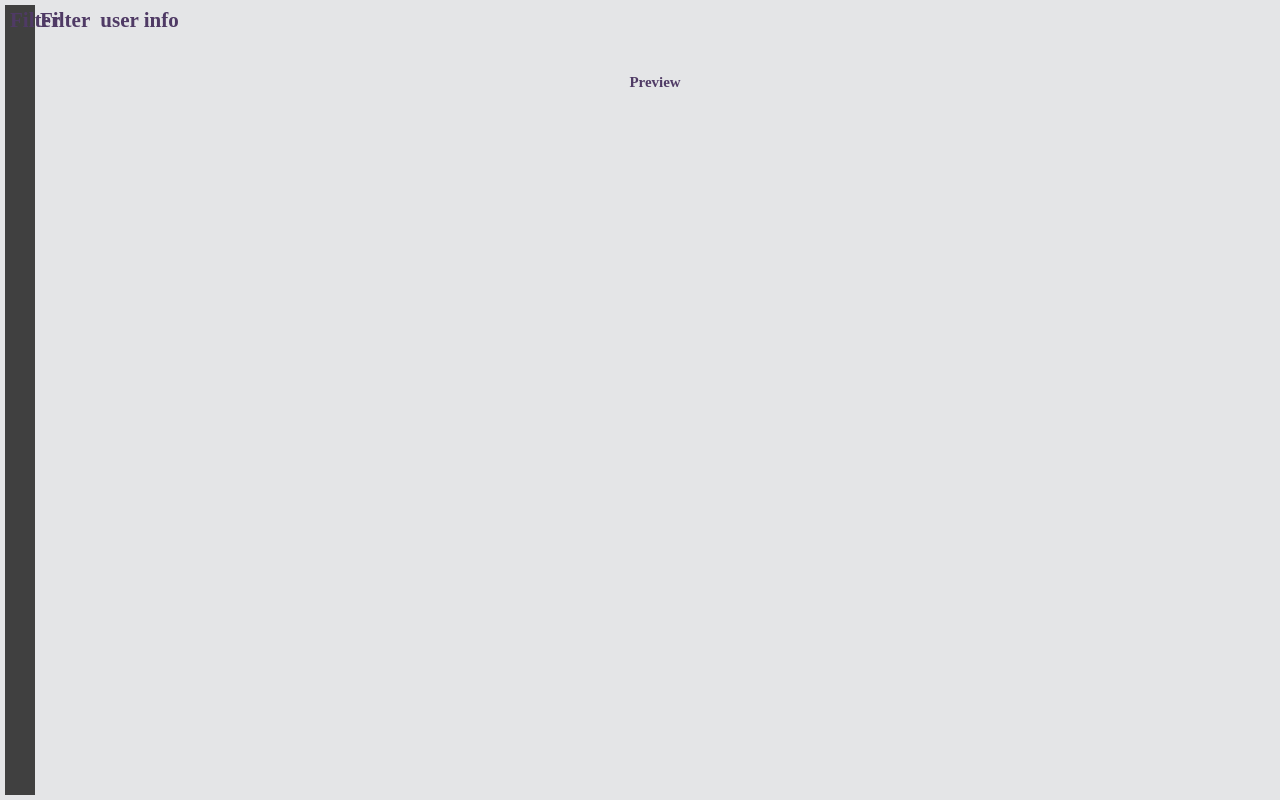
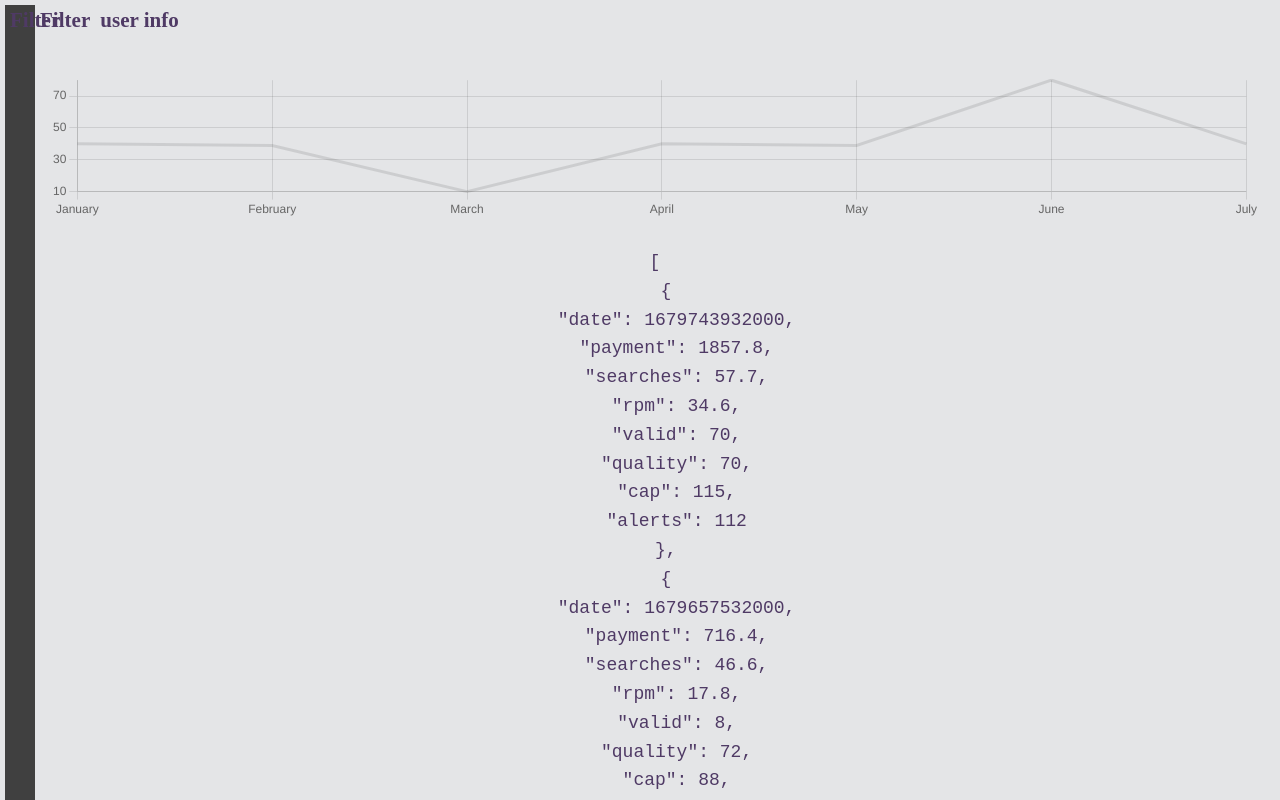
Before and after one commit to eran5000/Dashboard, a Vue app: page /#/ in a window 1280 px wide. Shown: the top 800 px of the page. Built offline with nearby package versions, Linux system fonts and the light colour scheme.

Commit message:
layout fix

```diff
--- a/src/cmps/DataList.vue
+++ b/src/cmps/DataList.vue
@@ -1,12 +1,17 @@
 <template>
     <section class="dashboard-list">
-        <DataPreview />
+        <!-- <DataPreview v-for="entity in entities" :key="entity.date"/> -->
+        <pre>{{ entities }}</pre>
     </section>
 </template>
 <script>
 import DataPreview from './DataPreview.vue';
 
 export default {
+    name: 'DataList',
+    props: {
+        entities: {type: Array}
+    },
     components: {
        DataPreview
     }
--- /dev/null
+++ b/src/cmps/DataTable.vue
@@ -0,0 +1,19 @@
+<template>
+  <section class="dashboard-list">
+      <!-- <DataPreview v-for="entity in entities" :key="entity.date"/> -->
+      <pre>{{ entities }}</pre>
+  </section>
+</template>
+<script>
+import DataPreview from './DataPreview.vue';
+
+export default {
+  name: 'DataTable',
+  props: {
+      entities: {type: Array}
+  },
+  components: {
+     DataPreview
+  }
+}
+</script>
--- a/src/services/entity.service.local.js
+++ b/src/services/entity.service.local.js
@@ -19,7 +19,7 @@ window.cs = entityService
 
 async function query(filterBy = { txt: '', price: 0 }) {
     var entities = await storageService.query(STORAGE_KEY)
-    if (!entities) {
+    if (!entities || !entities.length) {
         utilService.saveToStorage(STORAGE_KEY,gData)
         entities = gData
     }
--- a/src/store/data.store.js
+++ b/src/store/data.store.js
@@ -32,7 +32,9 @@ export const dataStore = {
         entities: []
     },
     getters: {
-        entities({entities}) { return entities },
+        entities({entities}) {
+            console.log(entities);
+            return entities },
     },
     mutations: {
         setDatas(state, { entities }) {
--- a/src/views/Dashboard.vue
+++ b/src/views/Dashboard.vue
@@ -2,7 +2,8 @@
   <AppHeader />
   <SideNav/>
   <section class="container home text-center">
-    <DataList />
+    <Charts />
+    <DataTable :entities="entities"/>
   </section>
 
 
@@ -10,7 +11,7 @@
 
 <script>
 import AppHeader from '../cmps/AppHeader.vue';
-import DataList from '../cmps/DataList.vue';
+import DataTable from '../cmps/DataTable.vue';
 import Charts from '../cmps/Charts.vue';
 import SideNav from '../cmps/SideNav.vue';
 
@@ -20,17 +21,20 @@ export default {
     return {
     }
   },
-  computed: {
-  },
   created() {
     this.$store.dispatch({type: 'loadEntities'})
+  },
+  computed: {
+    entities() {
+      return this.$store.getters.entities
+    }
   },
   methods: {
 
   },
   components: {
     AppHeader,
-    DataList,
+    DataTable,
     Charts,
     SideNav
   },
```
